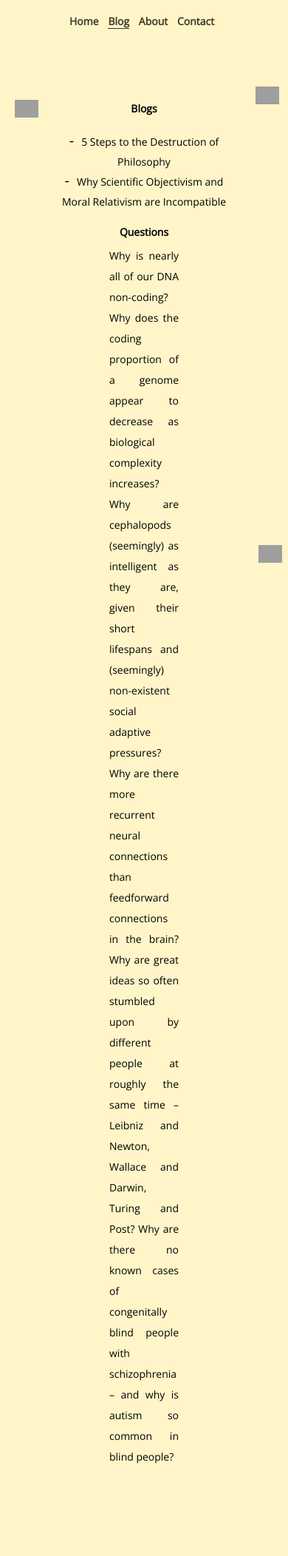
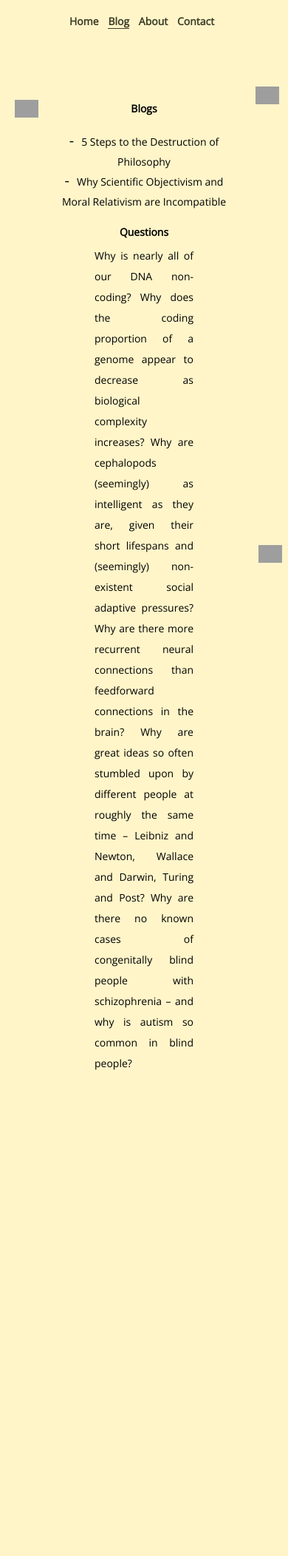
Before and after one commit to richardofarrell/richardofarrell.github.io, a Jekyll site: the page built from blog-list.md, in a window 390 px wide. Shown: the whole page at 74% size. Built offline with Jekyll 4.4.1, drawn with Linux system fonts in a browser that asks for light colours; after the commit the page ends 1572 px from its top, so only the background shows below that; grey boxes are pictures that could not be loaded.

Commit message:
Update default.html

```diff
--- a/_layouts/default.html
+++ b/_layouts/default.html
@@ -121,7 +121,7 @@
             }
 
             p {
-              margin: 0 clamp(70px, 5vw + 20px, 150px) clamp(120px, 5vw + 20px, 300px); /* Updated margin for smaller devices */
+              margin: 0 clamp(50px, 5vw + 20px, 150px) clamp(120px, 5vw + 20px, 300px); /* Updated margin for smaller devices */
             }
         }
 
```
